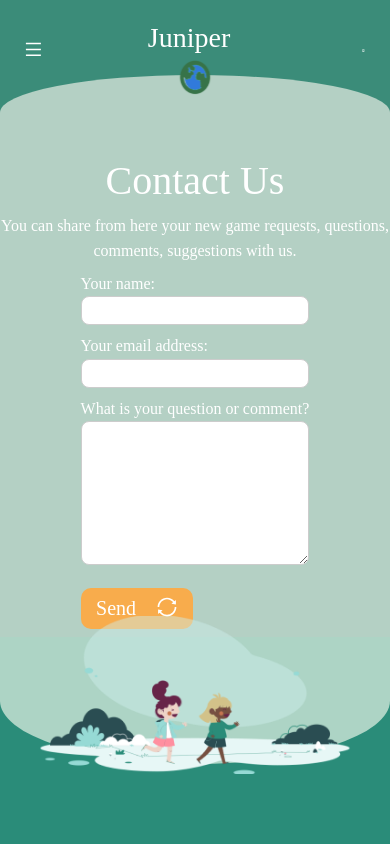
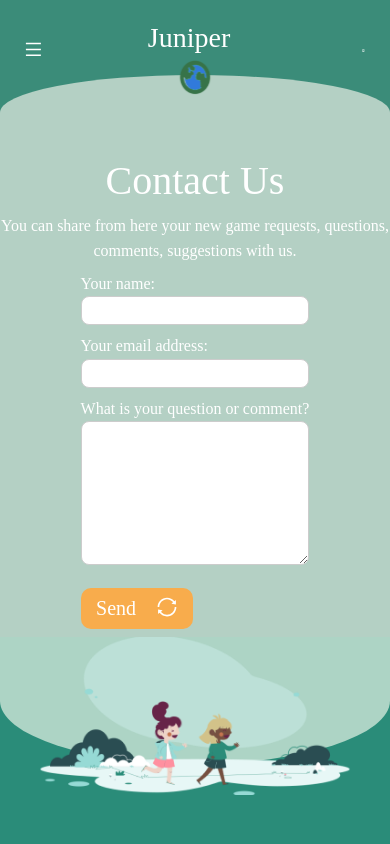
Before and after one commit to ReCoded-Org/capstone-istanbul-juniper, a React (Create React App) app: page /contact in a window 390 px wide. Shown: the top 844 px of the page. Built offline with nearby package versions, Linux system fonts and the light colour scheme; no server answers; a web font is replaced by a local one.

Commit message:
Style: update positioning
After latest changes in the Contact Page, top styling is updated.

```diff
--- a/src/components/ContactUsBottom/index.css
+++ b/src/components/ContactUsBottom/index.css
@@ -71,7 +71,7 @@
 /* At the breakpoint only main image is shown */
 @media screen and (max-width: 480px) {
   .contactUsBottomContainer__bottomCurve__topHalfImages {
-    top: -34%;
+    top: 0%;
   }
 
   .contactUsBottomContainer__bottomCurve__topHalfImages--mainImg {
```
